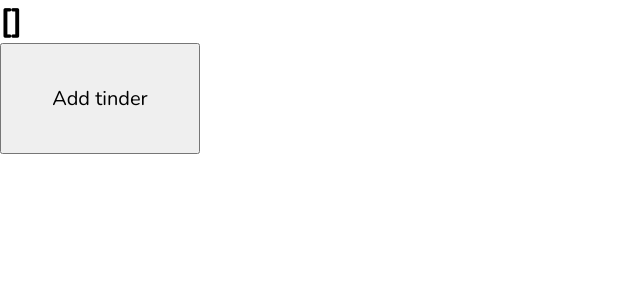
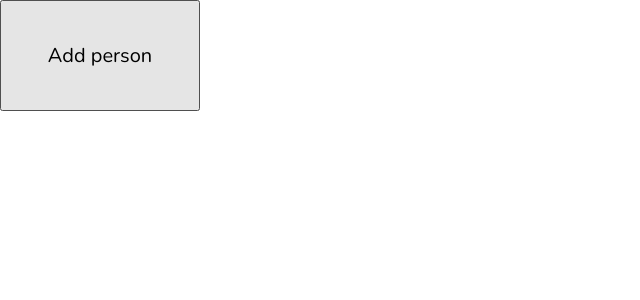
Before and after one commit to showmarker90/cijs92, a React (Vite) app: page / in a window 1280 px wide. Shown: the top 300 px of the page, without its empty margins (0-640 px from the left). Built offline with nearby package versions, Linux system fonts and the light colour scheme.

Commit message:
add day5

```diff
--- a/src/App.jsx
+++ b/src/App.jsx
@@ -1,18 +1,28 @@
 import React, { useState } from "react";
 
 const App = () => {
-  const [tinder, setTinder] = useState([]);
-  const onAddTinder = () => {
-    const name = prompt("Enter name you want to date?");
+  const [person, setPerson] = useState({
+    name: "mindX",
+    age: 23,
+  });
 
-    setTinder([...tinder, name]);
+  [];
+
+  const onChangeName = () => {
+    const name = prompt("Enter name ?");
+    setPerson({ ...person, name });
   };
   return (
     <div>
-      <h1>{JSON.stringify(tinder)}</h1>
-      <button onClick={onAddTinder}>Add tinder</button>
+      <button>Add person</button>
     </div>
   );
 };
 
 export default App;
+
+//button -> 2 prompt "name","age"
+//k nhập tên -> tên
+// k nhập tuổi -> cả tên cả tuổi
+//{name,age,createdAt}
+//[]
```
